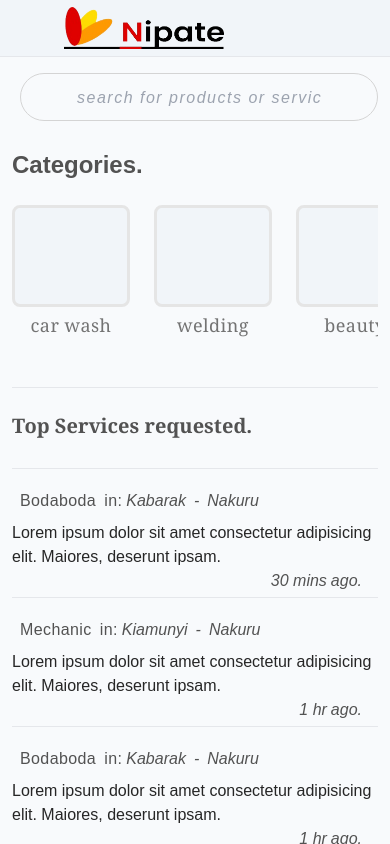
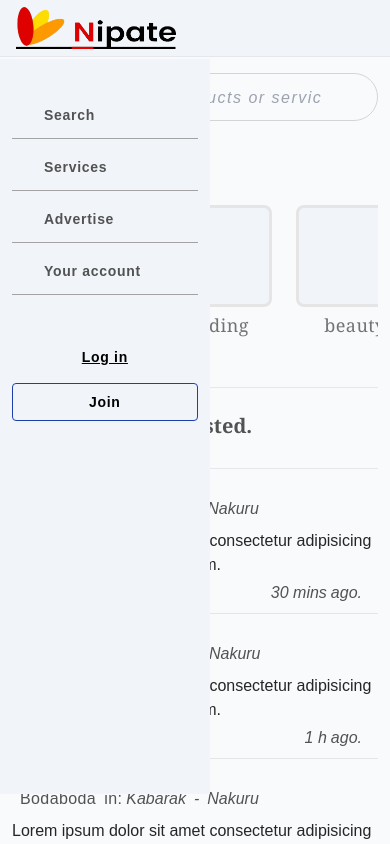
Before and after one commit to Amos-Ditto/NipateWebapp, a Nuxt app: page / in a window 390 px wide. Both pictures are taken after a click on the element 334 px from the left and 28 px from the top of the page. Built offline with nearby package versions, Linux system fonts and the light colour scheme.

Commit message:
🔄 redo/undo custom view

```diff
--- a/components/context/RequestCard.vue
+++ b/components/context/RequestCard.vue
@@ -1,11 +1,18 @@
 <template>
-    <div class="w-full flex flex-col gap-1">
-        <div class="title w-full py-1">
+    <div class="w-full py-2 flex flex-col gap-1 card cursor-pointer border-b border-neutral-200 hover:border-orange-500 hover:text-orange-500 hover:scale-[1.01]">
+        <div class="title w-full py-1 text-neutral-600">
             <slot name="title"></slot>
         </div>
-        <div class="w-full">
+        <div class="w-full main">
             <slot></slot>
         </div>
-        <hr>
+        <div class="w-full text-neutral-600 duration">
+            <slot name="duration"></slot>
+        </div>
     </div>
 </template>
+<style scoped>
+.card {
+    transition: scale 200ms ease;
+}
+</style>
--- a/components/context/RequestServices.vue
+++ b/components/context/RequestServices.vue
@@ -3,7 +3,53 @@
         <hr>
         <ContextRequestCard>
             <template #title>
-                <div class="w-full flex-row flex gap-1 px-2 text-neutral-600">
+                <div class="w-full flex-row flex gap-1 px-2">
+                    <div class="product flex flex-row gap-2 tracking-wide">
+                        <p>Bodaboda</p>
+                        <span>in:</span>
+                    </div>
+                    <div class="location flex flex-row gap-2 italic">
+                        <p>Kabarak</p><span>-</span><p>Nakuru</p>
+                    </div>
+                </div>
+            </template>
+            <div class="content w-full">
+                <div class="message w-full text-neutral-800 gap-2 flex">
+                    <h3>Lorem ipsum dolor sit amet consectetur adipisicing elit. Maiores, deserunt ipsam.</h3>
+                </div>
+            </div>
+            <template #duration>
+                <div class="duration w-full flex flex-row gap-1 px-4 justify-end italic">
+                    <span>30 mins</span><p>ago.</p>
+                </div>
+            </template>
+        </ContextRequestCard>
+        <ContextRequestCard>
+            <template #title>
+                <div class="w-full flex-row flex gap-1 px-2">
+                    <div class="product flex flex-row gap-2 tracking-wide">
+                        <p>Mechanic</p>
+                        <span>in:</span>
+                    </div>
+                    <div class="location flex flex-row gap-2 italic">
+                        <p>Kiamunyi</p><span>-</span><p>Nakuru</p>
+                    </div>
+                </div>
+            </template>
+            <div class="content w-full">
+                <div class="message w-full text-neutral-800">
+                    <h3>Lorem ipsum dolor sit amet consectetur adipisicing elit. Maiores, deserunt ipsam.</h3>
+                </div>
+            </div>
+            <template #duration>
+                <div class="duration w-full flex flex-row gap-1 px-4 justify-end italic">
+                    <span>1 h</span><p>ago.</p>
+                </div>
+            </template>
+        </ContextRequestCard>
+        <ContextRequestCard>
+            <template #title>
+                <div class="w-full flex-row flex gap-1 px-2">
                     <div class="product flex flex-row gap-2 tracking-wide">
                         <p>Bodaboda</p>
                         <span>in:</span>
@@ -17,35 +63,16 @@
                 <div class="message w-full text-neutral-800">
                     <h3>Lorem ipsum dolor sit amet consectetur adipisicing elit. Maiores, deserunt ipsam.</h3>
                 </div>
-                <div class="duration w-full flex flex-row gap-1 px-4 justify-end italic text-neutral-600">
-                    <span>30 mins</span><p>ago.</p>
+            </div>
+            <template #duration>
+                <div class="duration w-full flex flex-row gap-1 px-4 justify-end italic">
+                    <span>1 h</span><p>ago.</p>
                 </div>
-            </div>
+            </template>
         </ContextRequestCard>
         <ContextRequestCard>
             <template #title>
-                <div class="w-full flex-row flex gap-1 px-2 text-neutral-600">
-                    <div class="product flex flex-row gap-2 tracking-wide">
-                        <p>Mechanic</p>
-                        <span>in:</span>
-                    </div>
-                    <div class="location flex flex-row gap-2 italic">
-                        <p>Kiamunyi</p><span>-</span><p>Nakuru</p>
-                    </div>
-                </div>
-            </template>
-            <div class="content w-full">
-                <div class="message w-full text-neutral-800">
-                    <h3>Lorem ipsum dolor sit amet consectetur adipisicing elit. Maiores, deserunt ipsam.</h3>
-                </div>
-                <div class="duration w-full flex flex-row gap-1 px-4 justify-end italic text-neutral-600">
-                    <span>1 hr</span><p>ago.</p>
-                </div>
-            </div>
-        </ContextRequestCard>
-        <ContextRequestCard>
-            <template #title>
-                <div class="w-full flex-row flex gap-1 px-2 text-neutral-600">
+                <div class="w-full flex-row flex gap-1 px-2">
                     <div class="product flex flex-row gap-2 tracking-wide">
                         <p>Bodaboda</p>
                         <span>in:</span>
@@ -59,31 +86,12 @@
                 <div class="message w-full text-neutral-800">
                     <h3>Lorem ipsum dolor sit amet consectetur adipisicing elit. Maiores, deserunt ipsam.</h3>
                 </div>
-                <div class="duration w-full flex flex-row gap-1 px-4 justify-end italic text-neutral-600">
-                    <span>1 hr</span><p>ago.</p>
-                </div>
             </div>
-        </ContextRequestCard>
-        <ContextRequestCard>
-            <template #title>
-                <div class="w-full flex-row flex gap-1 px-2 text-neutral-600">
-                    <div class="product flex flex-row gap-2 tracking-wide">
-                        <p>Bodaboda</p>
-                        <span>in:</span>
-                    </div>
-                    <div class="location flex flex-row gap-2 italic">
-                        <p>Kabarak</p><span>-</span><p>Nakuru</p>
-                    </div>
+            <template #duration>
+                <div class="duration w-full flex flex-row gap-1 px-4 justify-end italic">
+                    <span>3 h</span><p>ago.</p>
                 </div>
             </template>
-            <div class="content w-full">
-                <div class="message w-full text-neutral-800">
-                    <h3>Lorem ipsum dolor sit amet consectetur adipisicing elit. Maiores, deserunt ipsam.</h3>
-                </div>
-                <div class="duration w-full flex flex-row gap-1 px-4 justify-end italic text-neutral-600">
-                    <span>2 hr</span><p>ago.</p>
-                </div>
-            </div>
         </ContextRequestCard>
     </main>
 </template>
--- /dev/null
+++ b/components/designs/MobileSideBar.vue
@@ -0,0 +1,59 @@
+<script setup lang="ts">
+const emit = defineEmits<{
+    (event: "closeMSideNav")
+}>();
+const closeMSideNav = (): void => {
+    emit("closeMSideNav");
+};
+</script>
+
+<template>
+    <main class="h-full w-full flex flex-row bg-transparent pt-2 gap-0">
+        <div class="menu w-[56%] h-full bg-slate-100 flex flex-col gap-3 pt-8 px-3 mb-[3.2rem] overflow-y-auto">
+            <ul class="w-full flex flex-col gap-1">
+                <li><NuxtLink to="/" ><div class="i-mdi-magnify text-2xl" /> Search</NuxtLink></li>
+                <li><NuxtLink to="" ><div class="i-mdi-format-list-bulleted text-2xl" /> Services</NuxtLink></li>
+                <li><NuxtLink to="" ><div class="i-mdi-ad text-2xl" /> Advertise</NuxtLink></li>
+                <li><NuxtLink to="" ><div class="i-mdi-account-box text-2xl" /> Your account</NuxtLink></li>
+            </ul>
+            <div class="authbtns w-full flex flex-col gap-2 pt-8">
+                <button><NuxtLink to="/auth" class="underline">Log in</NuxtLink></button>
+                <button><NuxtLink to="/auth/register">Join</NuxtLink></button>
+            </div>
+        </div>
+        <div class="empty-sec w-[44%] h-full" @click="closeMSideNav">
+
+        </div>
+    </main>
+</template>
+
+<style scoped>
+/* ul li a {
+    @apply flex flex-row gap-3;
+} */
+ul li {
+    @apply w-full h-[3rem] text-sm text-neutral-600 font-bold tracking-wider flex items-center rounded;
+}
+ul li a {
+    @apply bg-inherit flex flex-row px-3 gap-2 w-full h-full items-center truncate relative;
+    @apply border-b border-neutral-400 hover:border-orange-400 hover:text-orange-400 hover:px-4;
+    transition: color 200ms ease, border 200ms ease, padding 200ms ease;
+}
+ul li a::before {
+    content: '';
+    height: 100%;
+    width: 4px;
+    transition: visibility 200ms ease;
+    @apply bg-orange-500 invisible absolute left-0 top-0;
+}
+.authbtns button {
+    @apply text-sm font-semibold py-2 block tracking-wider;
+    @apply hover:text-orange-500 rounded;
+}
+.authbtns button:nth-child(2) {
+    @apply border-blue-800 border;
+}
+.authbtns button a {
+    @apply w-full h-full;
+}
+</style>
--- a/components/designs/TopNav.vue
+++ b/components/designs/TopNav.vue
@@ -1,3 +1,18 @@
+<script setup lang="ts">
+// Props
+defineProps<{
+    closemobilenav: boolean;
+}>();
+// Emits
+const emit = defineEmits<{
+    (event: "openMSideNav")
+}>();
+
+// Methods
+const openMSideNav = (): void => {
+    emit("openMSideNav");
+};
+</script>
 <template>
     <nav>
         <div class="left">
@@ -16,7 +31,7 @@
         </div>
         <div class="right">
             <div class="menu-btn h-full flex items-center md:hidden">
-                <UtilsHumberBtn />
+                <UtilsHumberBtn @open-m-side-nav="openMSideNav" :closemobilenav="closemobilenav" />
             </div>
             <div class="auth-btn">
                 <button><NuxtLink to="/auth">Log In</NuxtLink></button>
@@ -31,7 +46,7 @@ nav {
     @apply w-full h-[3.5rem] md:h-[4rem] md:pt-5 flex justify-between items-center;
 }
 .left {
-    @apply grid grid-cols-2 pt-2 md:pt-0 px-16 md:px-11 gap-6 h-full;
+    @apply grid grid-cols-2 pt-2 md:pt-0 px-4 md:px-11 gap-6 h-full;
 }
 .left img {
     @apply w-[10rem] md:w-[10rem] h-[86%] md:h-[3.2rem] mb-2;
--- a/components/utils/HumberBtn.vue
+++ b/components/utils/HumberBtn.vue
@@ -1,22 +1,29 @@
 <script setup lang="ts">
+// Props
+const props = defineProps<{
+    closemobilenav: boolean;
+}>();
+const emit = defineEmits<{
+    (event: 'openMSideNav');
+}>();
 const open = ref<boolean>(false);
 
 const onOpen = ():void => {
-    open.value = !open.value;
+    emit("openMSideNav");
 }
 </script>
 
 <template>
     <div
-        class="menu-btn relative w-[32px] h-[22px] flex items-center justify-center pt-2 cursor-pointer"
-        @click="onOpen" :class="open && 'open'"
+        class="menu-btn relative w-[38px] h-[34px] flex items-center justify-center cursor-pointer hover:bg-neutral-400 rounded"
+        @click="onOpen" :class="props.closemobilenav && 'open'"
     >
         <div class="menubtn"></div>
     </div>
 </template>
 <style scoped>
 .menubtn {
-    @apply w-full h-[3.1px] bg-neutral-500 rounded;
+    @apply w-[80%] h-[3.1px] bg-neutral-500 rounded;
     animation: background-color 300ms ease;
 }
 .menu-btn.open .menubtn {
@@ -24,7 +31,7 @@ const onOpen = ():void => {
 }
 .menubtn::before , .menubtn::after {
     content: '';
-    @apply absolute w-full h-[3.1px] bg-neutral-500 rounded;
+    @apply absolute w-[80%] h-[3.1px] bg-neutral-500 rounded;
 }
 .menubtn::before {
     @apply -translate-y-[9px];
--- a/pages/index.vue
+++ b/pages/index.vue
@@ -1,15 +1,30 @@
+<script setup lang="ts">
+const openmobilenav = ref<boolean>(false);
+const closemobilenav = ref<boolean>(false);
+
+const openMSideNav = (): void => {
+    openmobilenav.value = !openmobilenav.value;
+    closemobilenav.value = !closemobilenav.value;
+};
+</script>
+
 <template>
     <NuxtLayout name="custom" class="overflow-y-auto">
         <template #header>
-            <nav class="w-full bg-slate-100 ">
-                <LazyDesignsTopNav class="w-full" />
+            <nav class="w-full bg-slate-100 z-[100]">
+                <LazyDesignsTopNav class="w-full" @open-m-side-nav="openMSideNav" :closemobilenav="closemobilenav" />
             </nav>
         </template>
         <hr>
-        <main class="context">
+        <main class="context z-0">
             <div class="side-nav">
                 <DesignsSideBar />
             </div>
+            <transition name="slide-nav">
+                <div class="mobile-nav w-[96vw] h-[88vh] z-[90] block md:hidden fixed left-0 top-[3.2rem] " v-if="openmobilenav">
+                    <DesignsMobileSideBar @close-m-side-nav="openMSideNav" />
+                </div>
+            </transition>
             <section>
                 <div class="center w-full flex flex-col gap-8">
                     <div class="searchbar">
@@ -42,6 +57,14 @@
 
 <style scoped>
 
+/* Animate sliding side bar */
+.slide-nav-enter-from , .slide-nav-leave-to {
+    transform: translateX(-50%);
+}
+.slide-nav-enter-active , .slide-nav-leave-active {
+    transition: transform 300ms ease;
+}
+
 .context {
     @apply md:h-[90vh] w-full px-1 md:px-4 pt-3 flex flex-row gap-3 md:gap-6;
 }
```
